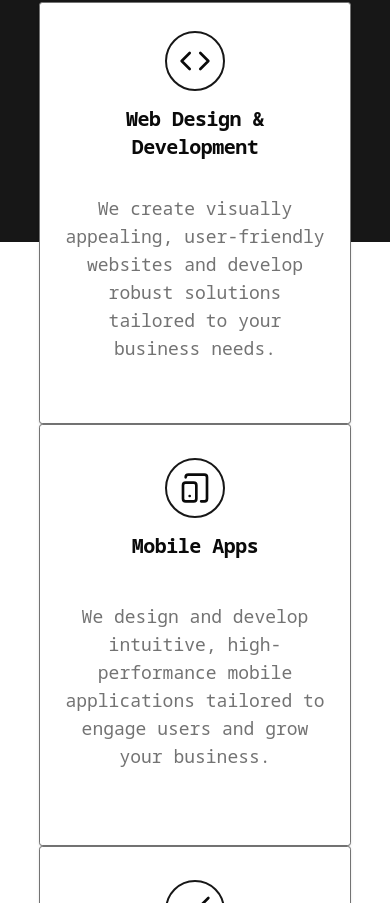
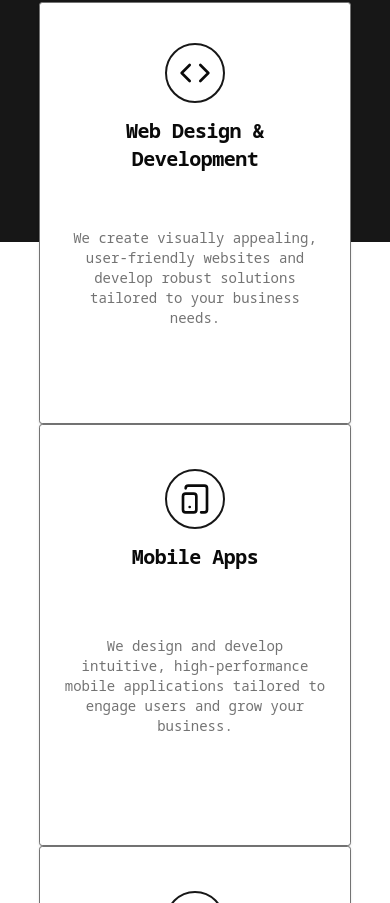
Before and after one commit to coffeecode-co/jportfolio, a Next.js app: page / in a window 390 px wide. Shown: the part 5101-6004 px from the top of the page. Built offline with nearby package versions, Linux system fonts and the light colour scheme; no server answers.

Commit message:
update CardDescription font size in MyServices component for better responsiveness

```diff
--- a/src/components/MyServices.tsx
+++ b/src/components/MyServices.tsx
@@ -65,7 +65,7 @@ export const MyServices = () => {
                 </CardTitle>
               </CardHeader>
               <CardContent>
-                <CardDescription className="text-lg lg:text-xl">
+                <CardDescription className="text-sm sm:text-lg lg:text-xl">
                   {service.description}
                 </CardDescription>
               </CardContent>
```
